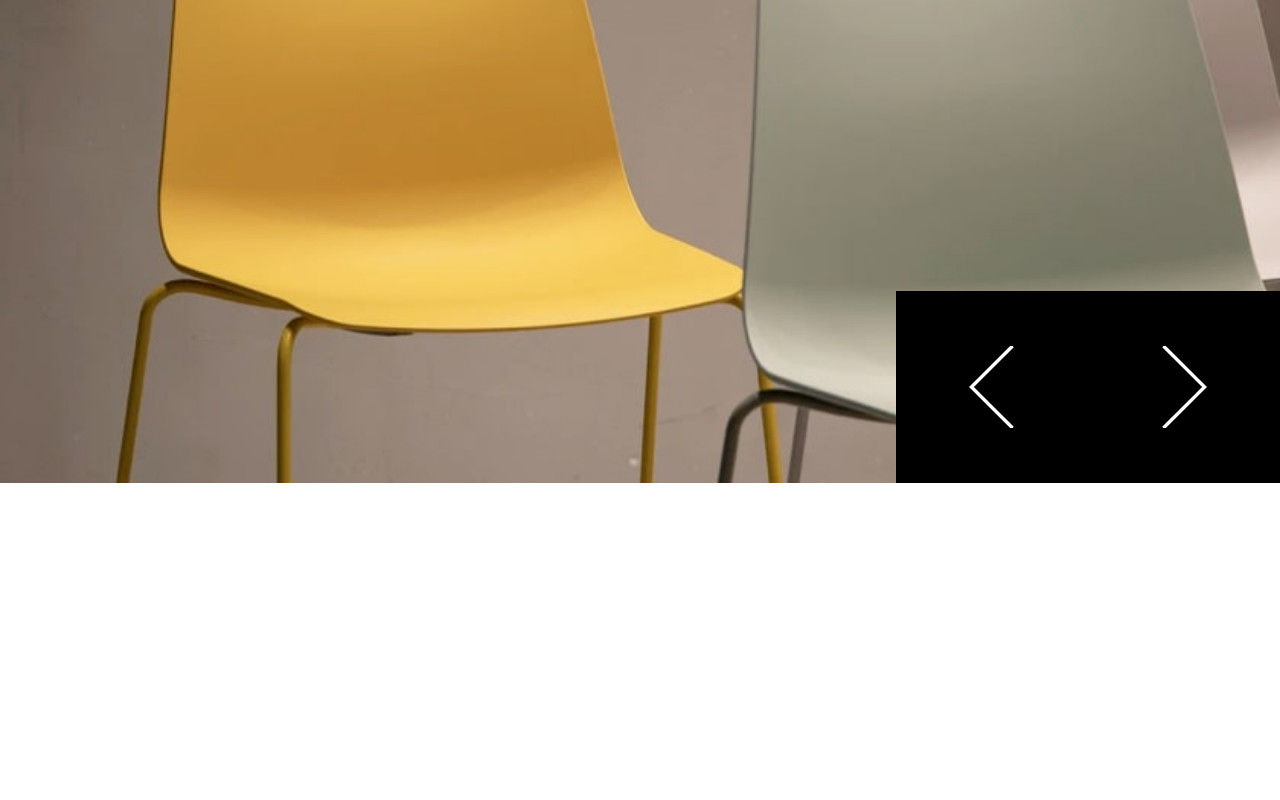
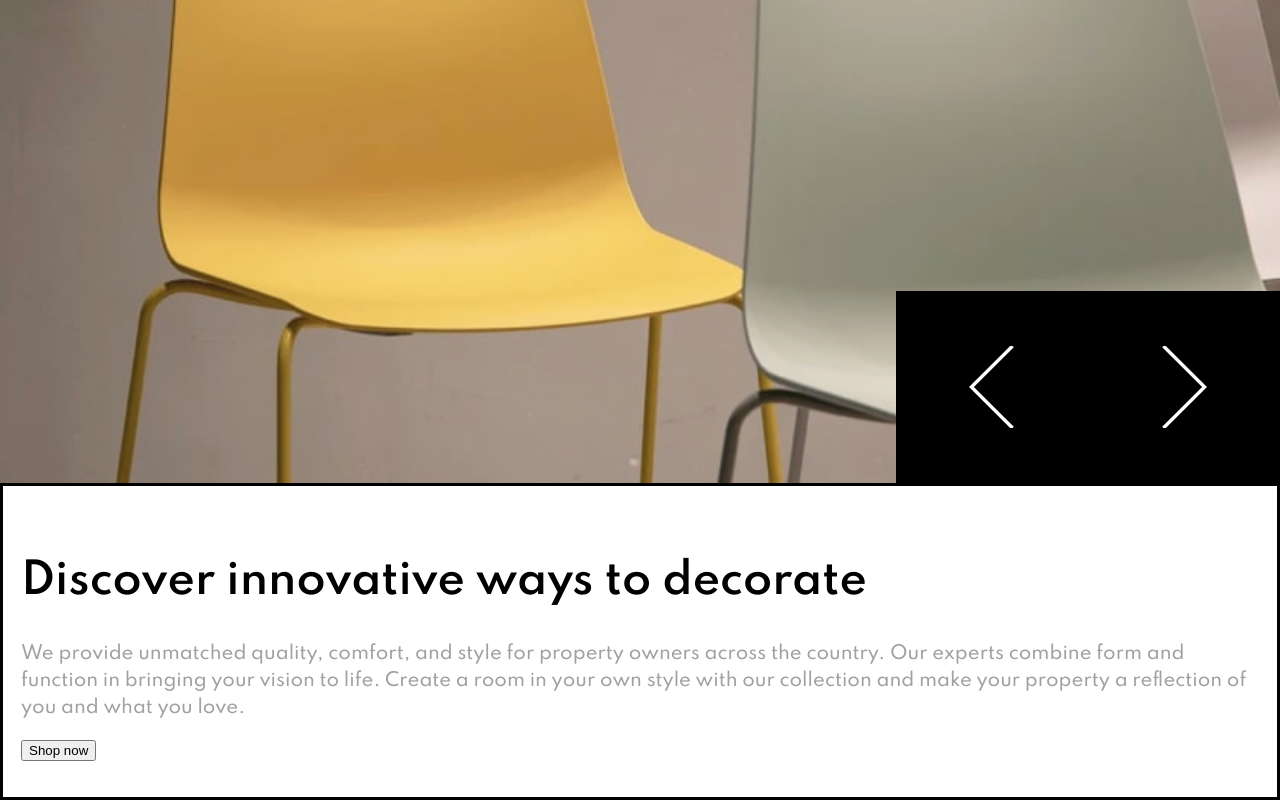
Before and after one commit to macluiggy/room-homepage-frontend-mentor, a React (Create React App) app: page / in a window 1280 px wide. Shown: the part 331-1131 px from the top of the page. Before the commit the page ends 814 px from the top, so only its background shows below. Built offline with nearby package versions, Linux system fonts and the light colour scheme.

Commit message:
working on the header article section

```diff
--- a/src/components/css/header.css
+++ b/src/components/css/header.css
@@ -115,5 +115,18 @@ header .images_container .arrows_container .right {
   background-position: center;
   background-size: 25%;
 }
+header .header_article_container {
+  border: solid black;
+  padding: 3em 1.5em;
+}
+header .header_article_container h2 {
+  font-size: 3.5em;
+  font-weight: 600;
+}
+header .header_article_container p {
+  font-size: 1.5em;
+  color: var(--dark_gray);
+  line-height: 150%;
+}
 
 /*# sourceMappingURL=header.css.map */
--- a/src/components/header.js
+++ b/src/components/header.js
@@ -1,4 +1,4 @@
-import React, { useState, useEffect } from 'react';
+import React, { useState, useEffect, useCallback } from 'react';
 //css
 import './css/header.css';
 //images
@@ -21,9 +21,9 @@ const Header = () => {
     const prevClick = () => {
     	setIndex(index === 0 ? images.length - 1 : index - 1)
     }
-    const nextClick = () => {
+    const nextClick = useCallback(() => {
     	setIndex(index === images.length - 1 ? 0 : index + 1)
-    }
+    }, [images.length, index])
 
     useEffect(() => {
     	let interval = setInterval(nextClick, 5000);
@@ -55,6 +55,13 @@ const Header = () => {
 				<div className='arrow right' onClick={nextClick}></div>
 			</div>
 		</div>
+		<div className='header_article_container'>
+            <h2>Discover innovative ways to decorate</h2>
+            <p>We provide unmatched quality, comfort, and style for property owners across the country.
+                Our experts combine form and function in bringing your vision to life. Create a room in your
+                own style with our collection and make your property a reflection of you and what you love.</p>
+            <button>Shop now</button>
+        </div>
 	</header>
 }
 
--- a/src/components/sass/header.scss
+++ b/src/components/sass/header.scss
@@ -128,4 +128,20 @@ header {
 			}
 		}
 	}
+	.header_article_container {
+		@include border(black);
+		padding: 3em 1.5em;
+		h2 {
+			font-size: 3.5em;
+			font-weight: 600;
+		}
+		p {
+			font-size: 1.5em;
+			color: var(--dark_gray);
+			line-height: 150%;
+		}
+		button {
+
+		}
+	}
 }
```
Also changed, not shown: 1 other file (tests, documents, lock files or other folders).
